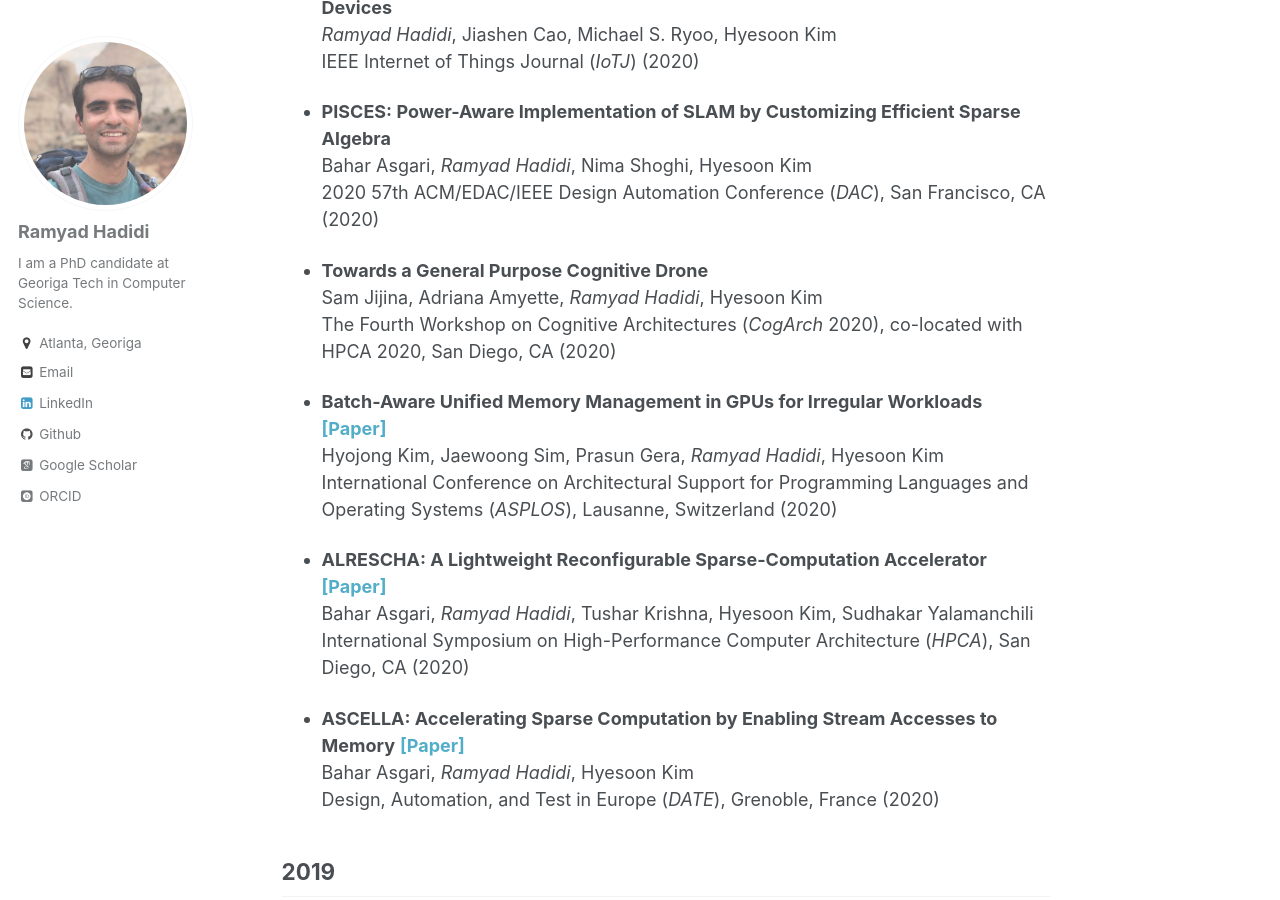
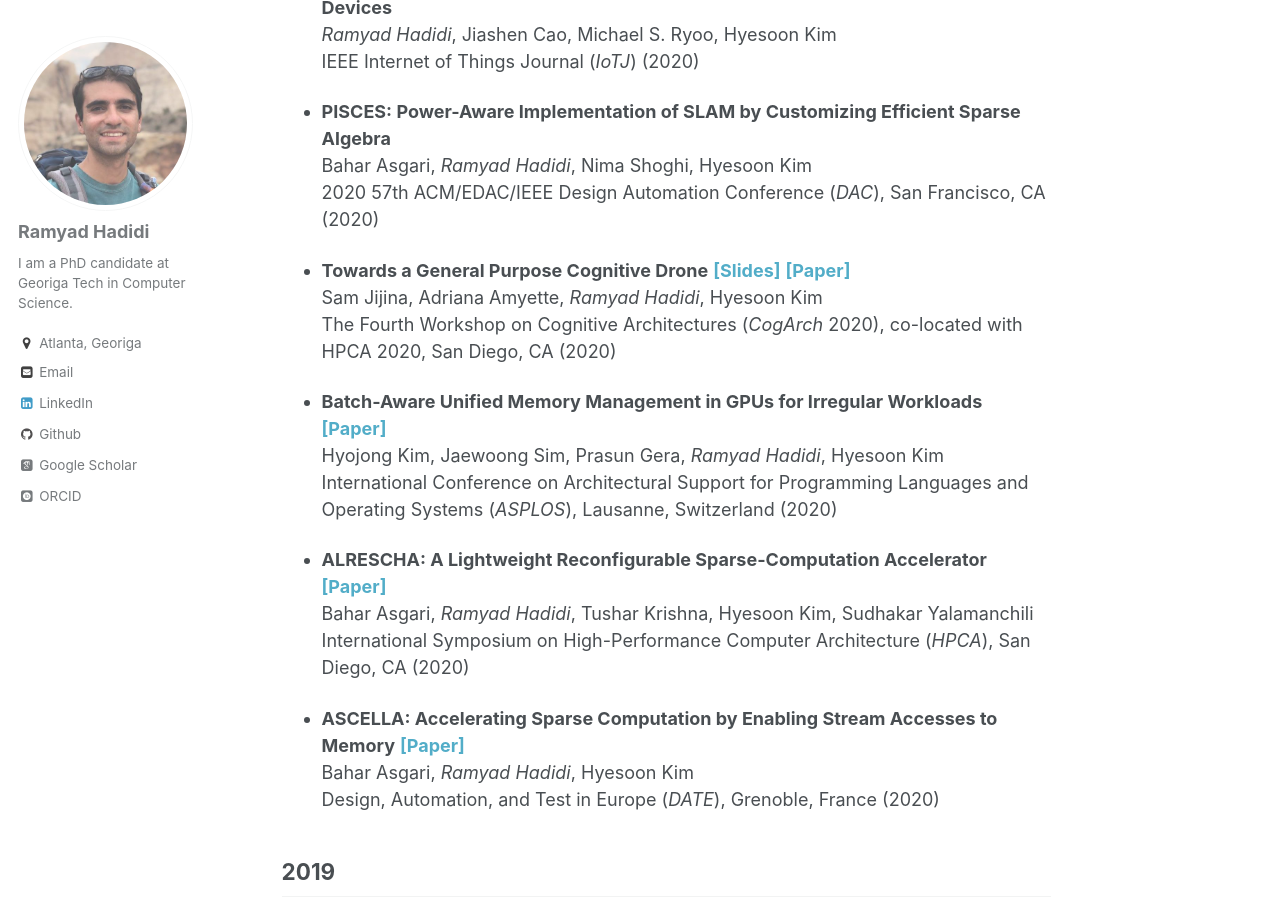
Before and after one commit to ramyadhadidi/ramyadhadidi.github.io, a Jekyll site: the page built from _pages/publications.md, in a window 1280 px wide and 900 px high, scrolled down 454 px. Built offline with Jekyll 4.4.1, drawn with Linux system fonts in a browser that asks for light colours; some web fonts are replaced.

Commit message:
update drone cogarch

```diff
--- a/_pages/publications.md
+++ b/_pages/publications.md
@@ -17,6 +17,8 @@ author_profile: true
     2020 57th ACM/EDAC/IEEE Design Automation Conference (_DAC_), San Francisco, CA (2020)
 
   * __Towards a General Purpose Cognitive Drone__
+    [__[Slides]__](https://ramyadhadidi.github.io/files/jijina-cogarch20-drone.pdf)
+    [__[Paper]__](https://ramyadhadidi.github.io/files/jijina-cogarch20.pdf)
     Sam Jijina, Adriana Amyette, _Ramyad Hadidi_, Hyesoon Kim
     The Fourth Workshop on Cognitive Architectures (_CogArch_ 2020), co-located with HPCA 2020, San Diego, CA (2020)
 
```
Also changed, not shown: 2 other files.
